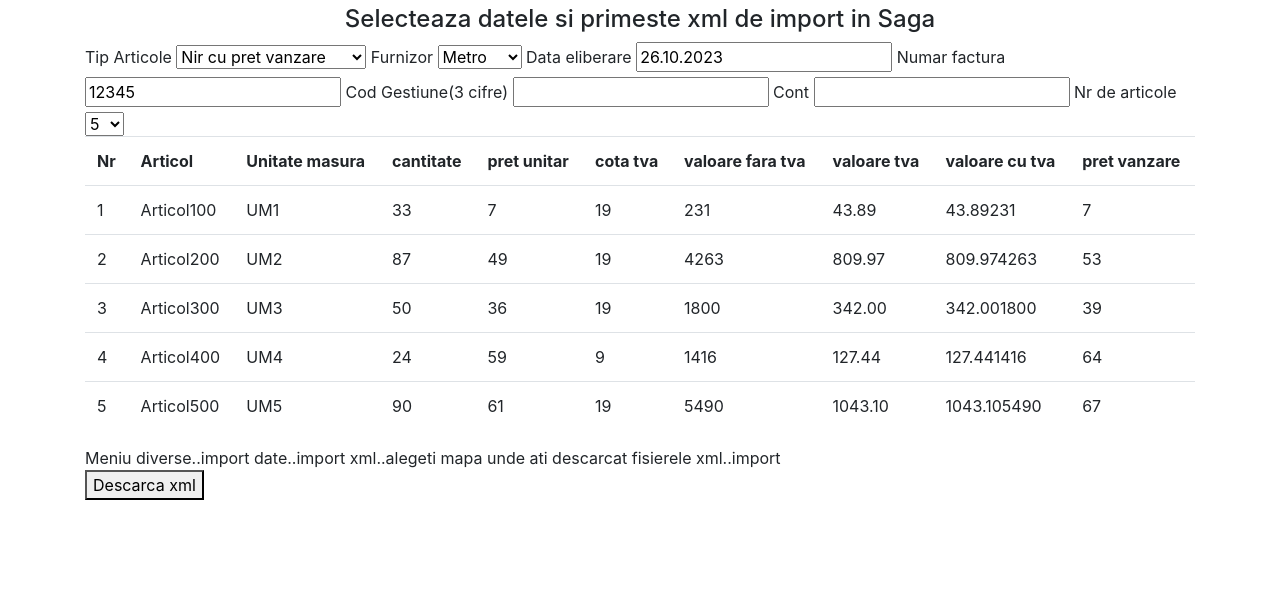
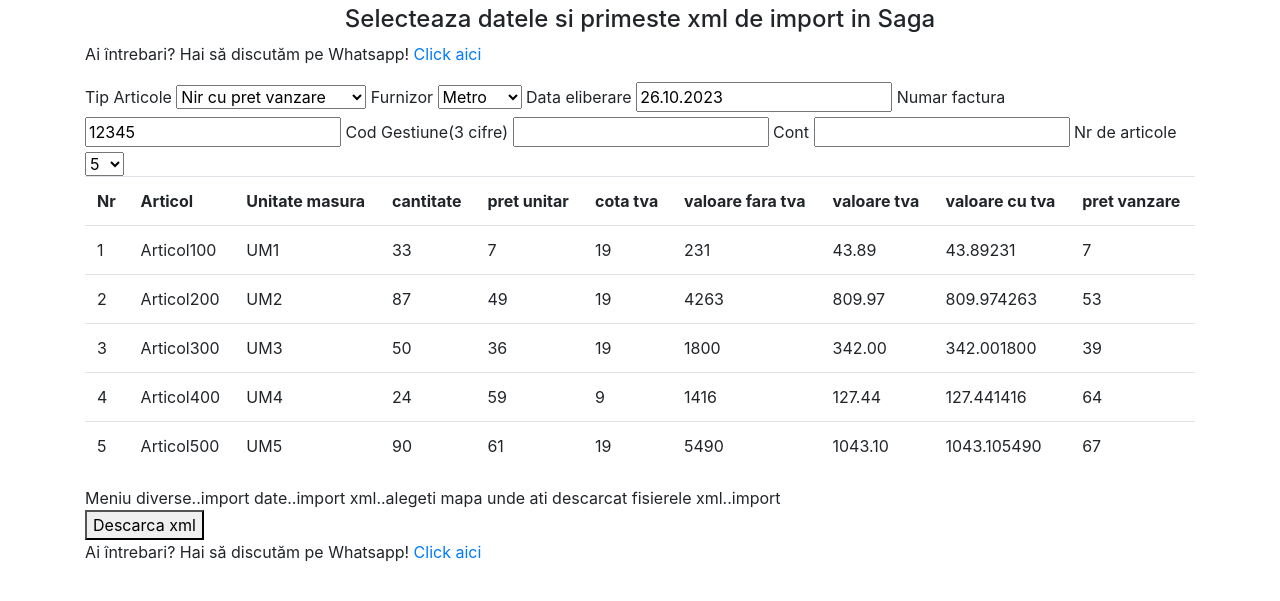
Before and after one commit to johnsmithm/rapid-api-ui, a plain HTML site: page sidebar.html in a window 1280 px wide. Shown: the part 99-700 px from the top of the page. Drawn offline with nearby package versions, Linux system fonts and the light colour scheme.

Commit message:
Add files via upload

```diff
--- a/sidebar.html
+++ b/sidebar.html
@@ -23,7 +23,7 @@
   <div class="container mt-5">
     <h1 class="text-center">Testeaza incararea in Saga</h1>
     <h4  class="text-center">Selecteaza datele si primeste xml de import in Saga</h4>
-
+    <p>Ai întrebari? Hai să discutăm pe Whatsapp! <a href="https://wa.me/37378067654?text=Doresc%20informatii%20despre%20automatizarea%20facturilor" target="blank">Click aici</a></p>
     <label>Tip Articole</label>
     <select id="tipArticole">
       <option value="00">Nir cu pret vanzare</option>
@@ -76,7 +76,12 @@
     </div>
 
     <button id="descarcaXML">Descarca xml</button>
+
+	<br>
+<p>Ai întrebari? Hai să discutăm pe Whatsapp! <a href="https://wa.me/37378067654?text=Doresc%20informatii%20despre%20automatizarea%20facturilor" target="blank">Click aici</a></p>
   </div>
+
+
 
   <script>
 	var c2f={'ro423423':"metro",'ro4323423':'kauland'}
```
